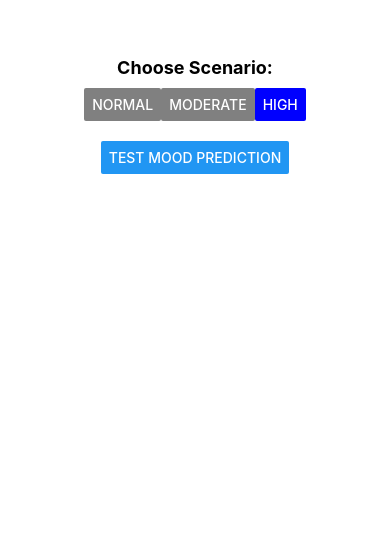
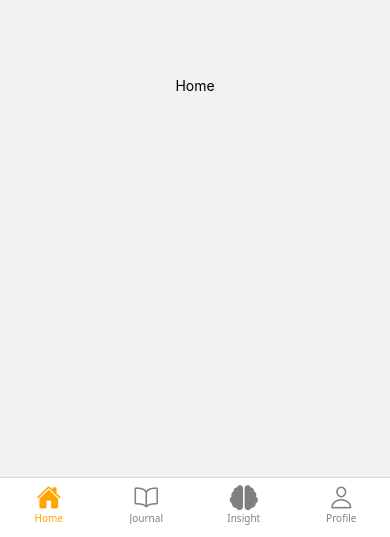
Before and after one commit to HadiHD17/Mind-Guard, a React Native app in the folder Client/MindGuardClient/: screen / in a window 390 px wide. Shown: the part 307-844 px from the top of the page. Built offline with nearby package versions, Linux system fonts and the light colour scheme.

Commit message:
added bottomnav component

```diff
--- a/Client/MindGuardClient/App.js
+++ b/Client/MindGuardClient/App.js
@@ -1,6 +1,6 @@
 import React from "react";
-import MoodTestScreen from "./Moodtestscreen";
+import BottomNav from "./Components/Shared/Bottom-Nav";
 
 export default function App() {
-  return <MoodTestScreen />;
+  return <BottomNav />;
 }
--- /dev/null
+++ b/Client/MindGuardClient/Components/Shared/Bottom-Nav/bottom-nav.styles.js
@@ -0,0 +1,15 @@
+import { StyleSheet } from "react-native";
+
+export default StyleSheet.create({
+  tabBar: {
+    backgroundColor: "white",
+    borderTopWidth: 1,
+    borderTopColor: "#D3D3D3", // light grey
+    height: 60,
+  },
+  screen: {
+    flex: 1,
+    justifyContent: "center",
+    alignItems: "center",
+  },
+});
--- /dev/null
+++ b/Client/MindGuardClient/Components/Shared/Bottom-Nav/index.js
@@ -0,0 +1,85 @@
+import React from "react";
+import { createBottomTabNavigator } from "@react-navigation/bottom-tabs";
+import { Ionicons, FontAwesome5 } from "@expo/vector-icons";
+import { NavigationContainer } from "@react-navigation/native";
+import styles from "./bottom-nav.styles";
+
+import { View, Text } from "react-native";
+function HomeScreen() {
+  return (
+    <View style={styles.screen}>
+      <Text>Home</Text>
+    </View>
+  );
+}
+function JournalScreen() {
+  return (
+    <View style={styles.screen}>
+      <Text>Journal</Text>
+    </View>
+  );
+}
+function InsightScreen() {
+  return (
+    <View style={styles.screen}>
+      <Text>Insight</Text>
+    </View>
+  );
+}
+function ProfileScreen() {
+  return (
+    <View style={styles.screen}>
+      <Text>Profile</Text>
+    </View>
+  );
+}
+
+const Tab = createBottomTabNavigator();
+
+export default function BottomNav() {
+  return (
+    <NavigationContainer>
+      <Tab.Navigator
+        screenOptions={({ route }) => ({
+          headerShown: false,
+          tabBarIcon: ({ focused, color, size }) => {
+            if (route.name === "Home") {
+              return (
+                <Ionicons
+                  name={focused ? "home" : "home-outline"}
+                  size={size}
+                  color={color}
+                />
+              );
+            } else if (route.name === "Journal") {
+              return (
+                <Ionicons
+                  name={focused ? "book" : "book-outline"}
+                  size={size}
+                  color={color}
+                />
+              );
+            } else if (route.name === "Insight") {
+              return <FontAwesome5 name="brain" size={size} color={color} />;
+            } else if (route.name === "Profile") {
+              return (
+                <Ionicons
+                  name={focused ? "person" : "person-outline"}
+                  size={size}
+                  color={color}
+                />
+              );
+            }
+          },
+          tabBarActiveTintColor: "orange",
+          tabBarInactiveTintColor: "gray",
+          tabBarStyle: styles.tabBar,
+        })}>
+        <Tab.Screen name="Home" component={HomeScreen} />
+        <Tab.Screen name="Journal" component={JournalScreen} />
+        <Tab.Screen name="Insight" component={InsightScreen} />
+        <Tab.Screen name="Profile" component={ProfileScreen} />
+      </Tab.Navigator>
+    </NavigationContainer>
+  );
+}
--- a/Client/MindGuardClient/package.json
+++ b/Client/MindGuardClient/package.json
@@ -9,6 +9,8 @@
     "web": "expo start --web"
   },
   "dependencies": {
+    "@expo/vector-icons": "^14.1.0",
+    "@react-navigation/bottom-tabs": "^7.4.6",
     "@tensorflow/tfjs": "^4.22.0",
     "axios": "^1.11.0",
     "expo": "~53.0.22",
```
Also changed, not shown: 1 other file (tests, documents, lock files or other folders).
